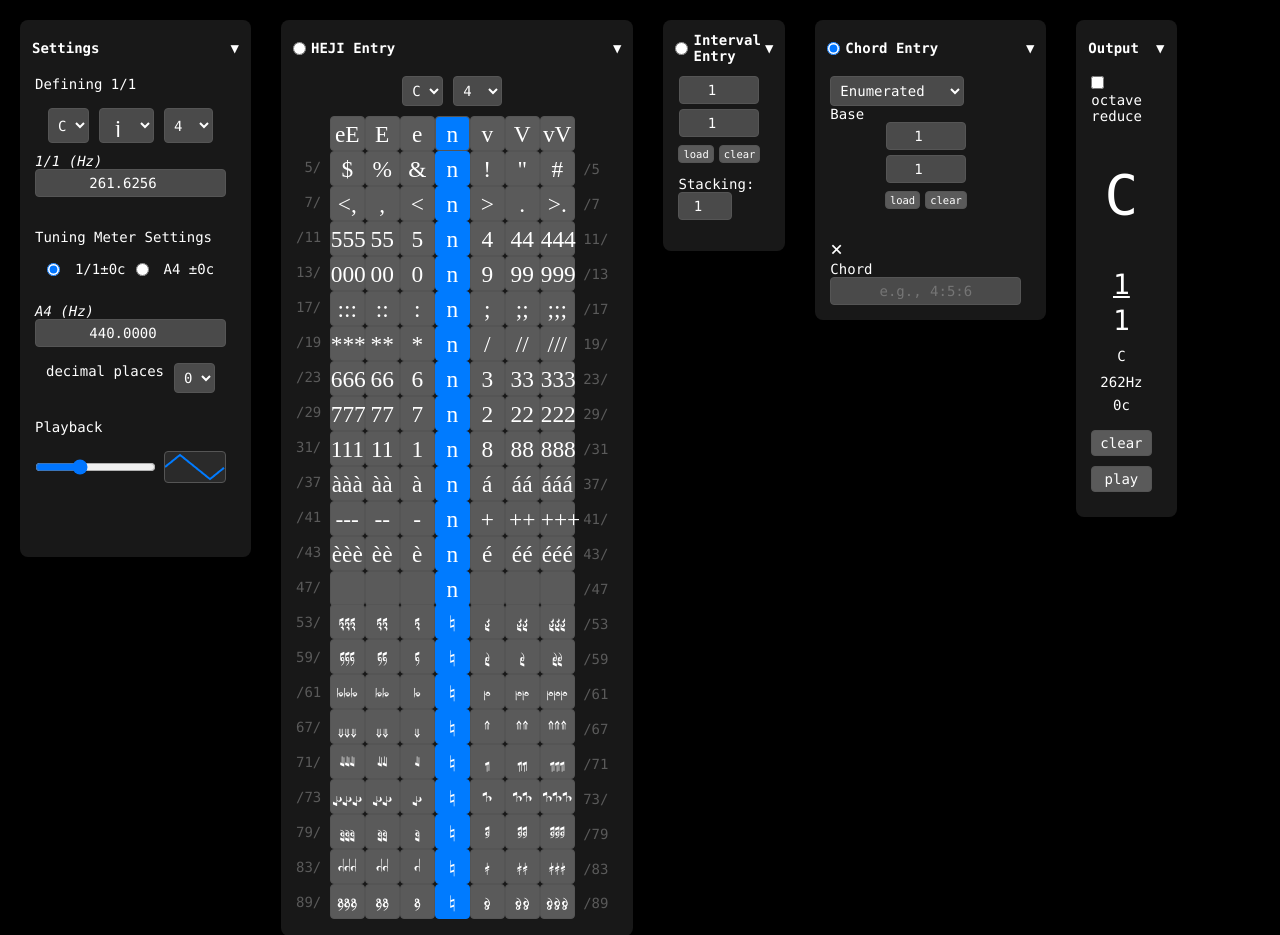
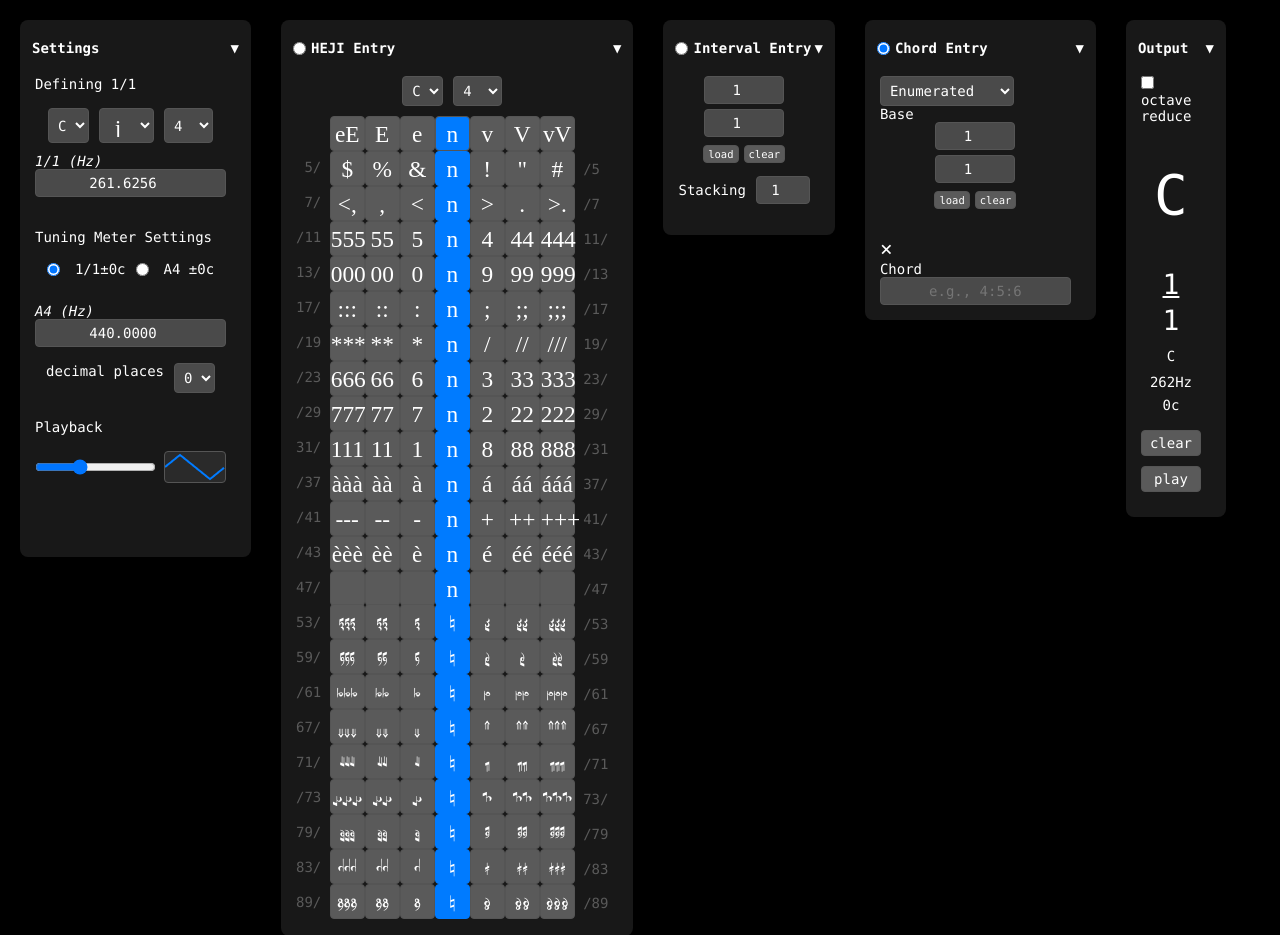
Before and after one commit to richiegreene/notation, a PHP site: page / in a window 1280 px wide. Shown: the top 935 px of the page. Run offline with PHP 8.4, Linux system fonts and the light colour scheme; some web fonts are replaced.

Commit message:
removing ":" css

```diff
--- a/index.html
+++ b/index.html
@@ -383,7 +383,7 @@
 
         			</div>
                     <div class="stacking-input-container">
-                        <label for="stacking-input">Stacking:</label>
+                        <label for="stacking-input">Stacking</label>
                         <input type="number" id="stacking-input" value="1" min="0" max="10">
                     </div>
         			<br>
@@ -442,7 +442,7 @@
                             <!-- Dynamic fields will be inserted here by JS -->
                         </div>
                         <div class="chord-size-container">
-                            <label for="chord-size-input">Chord Size: </label>
+                            <label for="chord-size-input">Chord Size</label>
                             <input type="number" id="chord-size-input" value="1" min="1" max="16">
                         </div>
                     </div>
--- a/style.css
+++ b/style.css
@@ -680,3 +680,12 @@ input.ratioIn {
     font-size: 14px; /* Same as clearOutputButton */
     margin: 10px 0; /* Same as clearOutputButton */
 }
+
+/* New rule for centering stacking-input-container */
+.stacking-input-container, .chord-size-container {
+    display: flex; /* Use flexbox */
+    justify-content: center; /* Center horizontally */
+    align-items: center; /* Center vertically */
+    gap: 10px; /* Space between label and input */
+    width: 100%; /* Ensure it takes full width for centering to work */
+}
```
